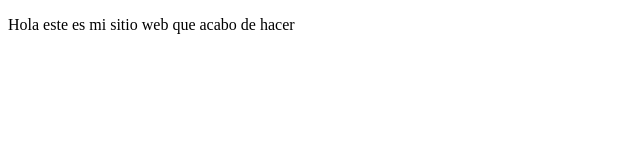
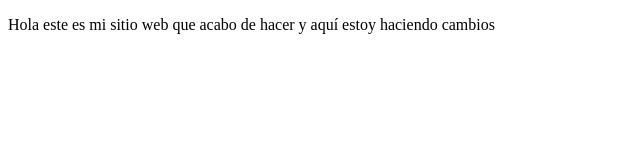
Before and after one commit to ChristianVS/proyectoDemoCursoPrework, a plain HTML site: page index.html in a window 1280 px wide. Shown: the whole page, without its empty margins (0-640 px from the left). Drawn offline with Linux system fonts and the light colour scheme.

Commit message:
cambios en el enunciado de la página html

```diff
--- a/index.html
+++ b/index.html
@@ -7,6 +7,6 @@
     <title>Hola Mundo</title>
 </head>
 <body>
-    <p>Hola este es mi sitio web que acabo de hacer</p>
+    <p>Hola este es mi sitio web que acabo de hacer y aquí estoy haciendo cambios</p>
 </body>
 </html>
```
